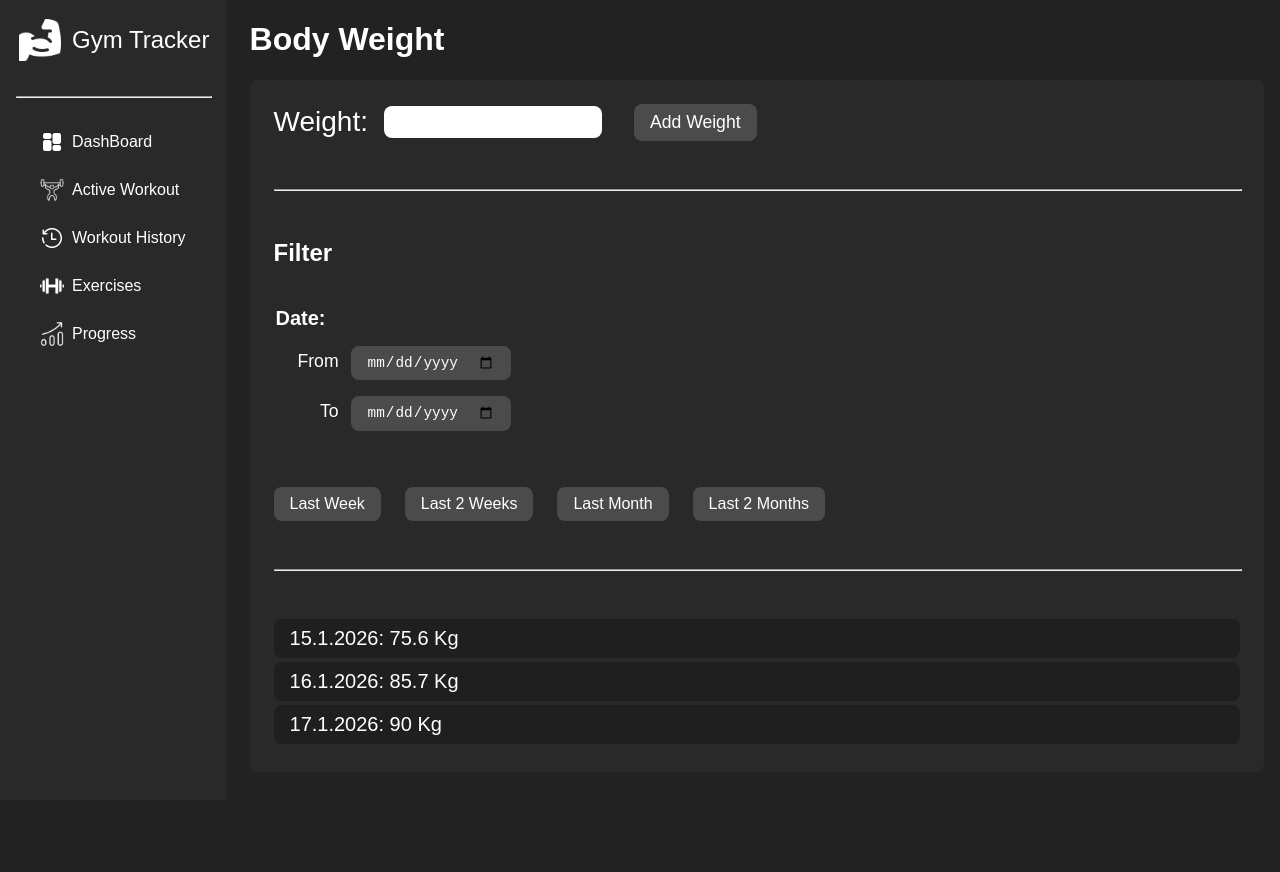
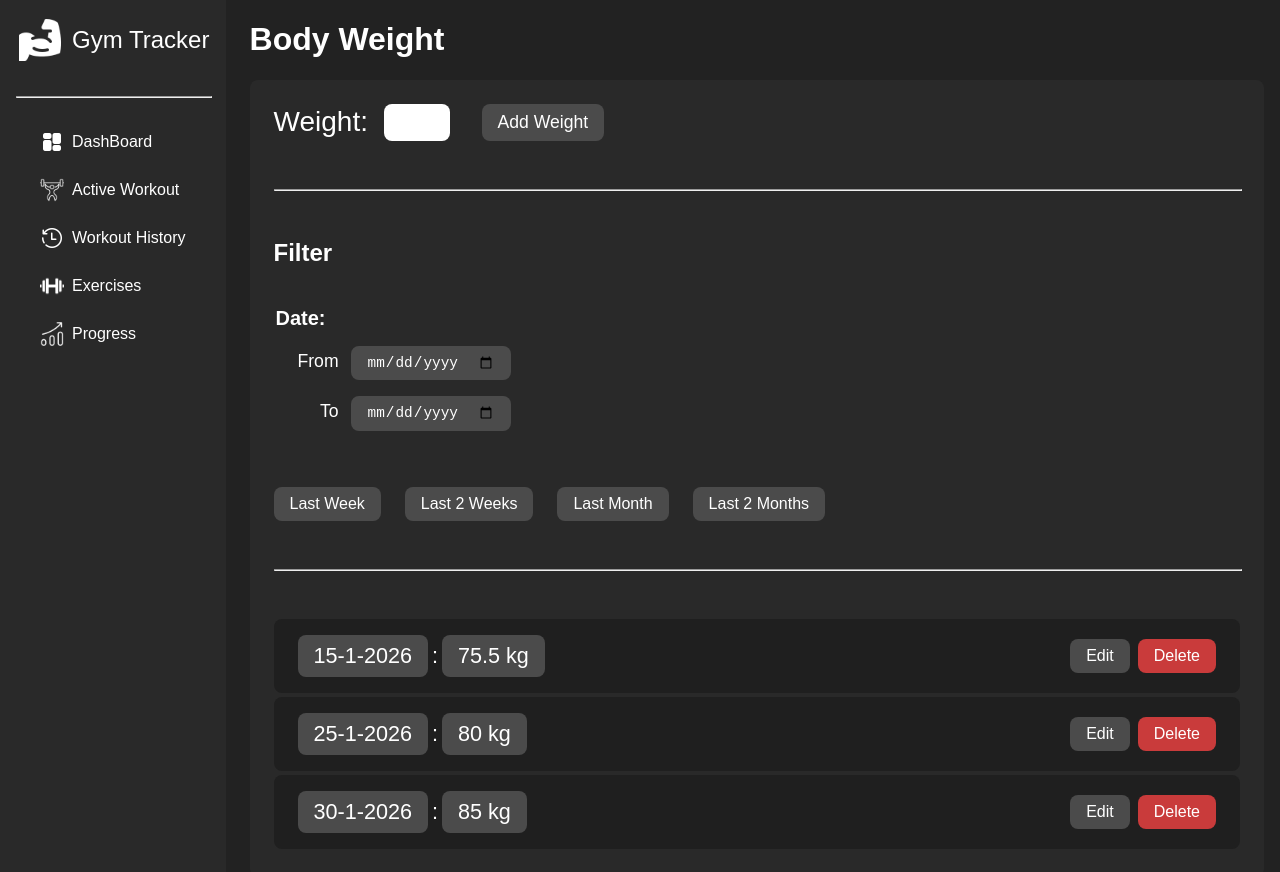
Before and after one commit to Luan2118/gym-tracker-project, a React (Vite) app: page /body-weight in a window 1280 px wide. Shown: the top 872 px of the page. Before the commit the page ends 800 px from the top, so only its background shows below. Built offline with nearby package versions, Linux system fonts and the light colour scheme.

Commit message:
feat: render body weight list and allow adding body weight

```diff
--- a/src/pages/BodyWeight/BodyWeight.jsx
+++ b/src/pages/BodyWeight/BodyWeight.jsx
@@ -1,7 +1,38 @@
+import { useSearchParams } from 'react-router-dom';
 import styles from './BodyWeight.module.css'
 import BodyWeightList from './components/BodyWeightList'
+import formatDate from './utils/formatDate';
+import { useState } from 'react';
 
 export default function BodyWeight() {
+
+  console.log(new Date)
+
+  const  today = new Date() ;
+  const formattedToday =   formatDate(today)
+
+  const initialBodyWeightData = [
+    {
+      bw: '75.5', id: crypto.randomUUID(), date: '15-1-2026',
+    },
+    {
+      bw: '80', id: crypto.randomUUID(), date: '25-1-2026',
+    },
+    {
+      bw: '85', id: crypto.randomUUID(), date: '30-1-2026',
+    }]
+  const [bodyWeights, setBodyWeights] = useState(initialBodyWeightData);
+  const [bodyWeightInputText, setBodyWeightInputText] = useState('');
+
+  function addBodyWeight() {
+    setBodyWeights((prev) => {
+      return [
+        ...prev,
+        {bw: bodyWeightInputText, id: crypto.randomUUID(), date: formattedToday}
+      ]
+    })
+  }
+
   return (
     <>
       <header>
@@ -15,10 +46,10 @@ export default function BodyWeight() {
 
           <div className={styles["weight-input-wrapper"]}>
             <label htmlFor="body-weight" className={styles["weight-input-label"]}>Weight: </label>
-            <input type="text" id="body-weight" className={styles["weight-input"]}/>
+            <input type="text" id="body-weight" className={styles["weight-input"]} value={bodyWeightInputText} onChange={(e) => setBodyWeightInputText(e.target.value)}/>
           </div>
 
-          <button className={styles["add-weight-button"]}>Add Weight</button>
+          <button className={styles["add-weight-button"]} onClick={addBodyWeight}>Add Weight</button>
         </div>
 
         <hr />
@@ -51,7 +82,7 @@ export default function BodyWeight() {
 
         <hr />
         <ul >
-          <BodyWeightList />
+          <BodyWeightList bodyWeights={bodyWeights}/>
         </ul>
       </div>
     </>
--- a/src/pages/BodyWeight/BodyWeight.module.css
+++ b/src/pages/BodyWeight/BodyWeight.module.css
@@ -28,12 +28,13 @@ h2 {
 }
 
 .weight-input {
-  font-size: 1.8rem;
+  font-size: 2.2rem;
   border: none;
   padding: 1rem 2rem;
   border-radius: 1rem;
   margin-right: 4rem;
   margin-left: 2rem;
+  max-width: 4.2rem;
 }
 
 .add-weight-button {
--- a/src/pages/BodyWeight/components/BodyWeightItem.jsx
+++ b/src/pages/BodyWeight/components/BodyWeightItem.jsx
@@ -1,19 +1,31 @@
 import styles from './BodyWeightItem.module.css'
 
-export default function BodyWeightItem() {
+export default function BodyWeightItem({bodyWeights}) {
   return (
     <>
-      <li className={styles['body-weight-item-wrapper']}>
-        15.1.2026: 75.6 Kg
-      </li>
+      {bodyWeights.map((bodyweight) => {
+        return (
+          <li key={bodyweight.id} className={styles['body-weight-item-wrapper']}>
 
-      <li className={styles['body-weight-item-wrapper']}>
-        16.1.2026: 85.7 Kg
-      </li>
+            <div className={styles['body-weight-data-wrapper']}>
+              <div className={styles['body-weight-date']}>
+                {bodyweight.date}
+              </div>
+              <span className={styles['seperator']}>
+                :
+              </span>
+              <div className={styles['body-weight']}>
+                {bodyweight.bw} kg
+              </div>
+            </div>
 
-      <li className={styles['body-weight-item-wrapper']}>
-        17.1.2026: 90 Kg
-      </li>
+            <div>
+              <button type='button' className={styles['body-weight-edit-button']}>Edit</button>
+              <button type='button' className={styles['body-weight-delete-button']}>Delete</button>
+            </div>
+          </li>
+        )
+      })}
     </>
   )
 }
--- a/src/pages/BodyWeight/components/BodyWeightItem.module.css
+++ b/src/pages/BodyWeight/components/BodyWeightItem.module.css
@@ -1,7 +1,56 @@
 .body-weight-item-wrapper {
+  display: flex;
+  justify-content: space-between;
+  align-items: center;
   background-color: rgb(31, 31, 31);
-  font-size: 2.5rem;
-  padding: 1rem 2rem;
+  font-size: 2.7rem;
+  padding: 2rem 3rem;
   border-radius: 1rem;
   margin-bottom: 0.5rem;
 }
+
+.body-weight-data-wrapper {
+  display: flex;
+  align-items: center;
+}
+
+
+.body-weight-date {
+  background-color: rgb(75, 75, 75);
+  padding: 1rem 2rem;
+  border-radius: 1rem;
+  margin-right: 0.5rem;
+}
+
+
+.body-weight {
+  background-color: rgb(75, 75, 75);
+  padding: 1rem 2rem;
+  border-radius: 1rem;
+  margin-left: 0.5rem;
+}
+
+.body-weight-edit-button,
+.body-weight-delete-button {
+  background-color: rgb(75, 75, 75);
+  color: white;
+  border: none;
+  border-radius: 1rem;
+  padding: 1rem 2rem;
+  font-size: 2rem;
+  margin-left: 1rem;
+  cursor: pointer;
+}
+.body-weight-delete-button {
+  background-color: rgb(201, 59, 59);
+}
+
+.body-weight-edit-button:hover,
+.body-weight-delete-button:hover {
+  opacity: 0.8
+}
+
+.body-weight-edit-button:active,
+.body-weight-delete-button:active {
+  opacity: 0.8
+}
--- a/src/pages/BodyWeight/components/BodyWeightList.jsx
+++ b/src/pages/BodyWeight/components/BodyWeightList.jsx
@@ -1,8 +1,8 @@
 import BodyWeightItem from "./BodyWeightItem"
 
 
-export default function BodyWeightList() {
+export default function BodyWeightList({bodyWeights}) {
   return (
-    <BodyWeightItem />
+    <BodyWeightItem bodyWeights={bodyWeights}/>
   )
 }
--- /dev/null
+++ b/src/pages/BodyWeight/utils/formatDate.js
@@ -0,0 +1,4 @@
+export default function formatDate(date) {
+  return `${date.getDate()}-${String(date.getMonth() + 1).padStart(2, '0')}-${date.getFullYear()}`
+
+}
```
